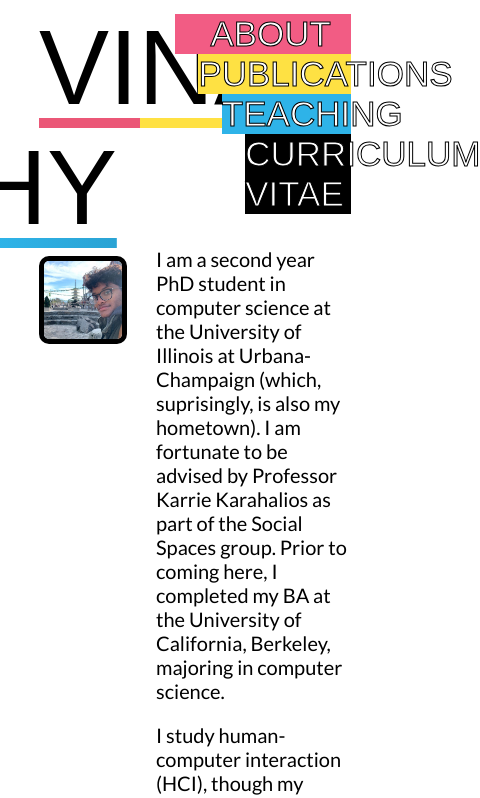
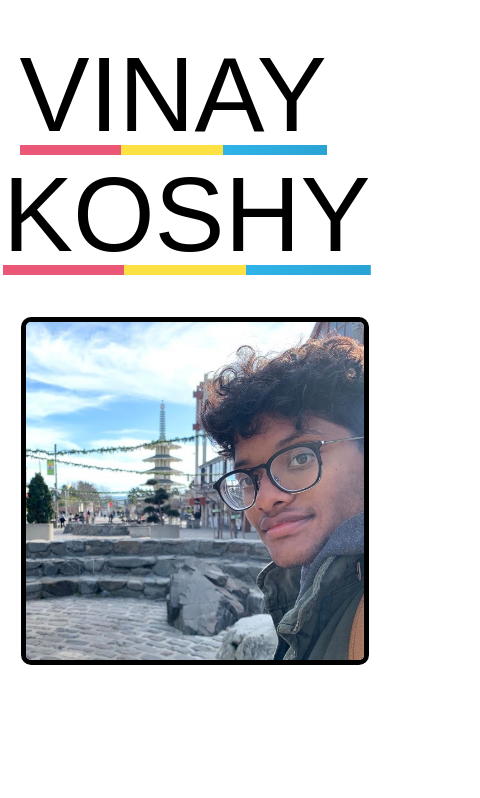
Before and after one commit to vinyoshy2/vinyoshy2.github.io, a React (Create React App) app in the folder my-app/: page / in a window 390 px wide. Shown: the top 798 px of the page, 480 px wide, since content can reach past the window. Built offline with nearby package versions, Linux system fonts and the light colour scheme; a web font is replaced by a local one.

Commit message:
mobile changes

```diff
--- a/my-app/src/App.css
+++ b/my-app/src/App.css
@@ -4,7 +4,18 @@ html, body, .App, #root {
 
 
 .App {
+  display: flex;
+  flex-direction: row;
+  justify-content: space-evenly;
+}
+
+@media (max-width: 800px){
+   html, body, .App, #root {
+     height:200vh;
+   }
+  .App {
     display: flex;
-    flex-direction: row;
-    justify-content: space-evenly;
+    justify-content: flex-start;
+    flex-direction: column;
+  }
 }
--- a/my-app/src/components/main-content/main-content.css
+++ b/my-app/src/components/main-content/main-content.css
@@ -3,3 +3,10 @@
     display: flex;
     flex-direction: column;
 }
+
+@media (max-width: 800px){
+  .main {
+    align-self: center;
+    width: 90%;
+  }
+}
--- a/my-app/src/components/navbar/navbar.css
+++ b/my-app/src/components/navbar/navbar.css
@@ -23,21 +23,17 @@
 
 #about {
   background-color: #F25C84;
-  width: 80%;
 }
 
 #publications {
   background-color: #FEE143;
-  width: 68%;
 }
 
 #teaching {
   background-color: #2EB3E8;
-  width: 56%;
 }
 #CV {
   background-color: #000000;
-  width: 44%;
 }
 
 a {
--- a/my-app/src/components/navbar/navbar.js
+++ b/my-app/src/components/navbar/navbar.js
@@ -16,6 +16,8 @@ export default class Navbar extends React.Component {
 	this.clicks = [...Array(4).keys()].map(num => (() => this.click(num)));
 	this.mouseOvers = [...Array(4).keys()].map(num => (() => this.mouseOver(num)));
 	this.mouseOffs = [...Array(4).keys()].map(num => (() => this.mouseOff(num)));
+
+	this.mobile = (window.innerWidth <= 800);
     }
     mouseOver(number) {
         this.setState({ cur_hover: number});
@@ -30,7 +32,11 @@ export default class Navbar extends React.Component {
 
     compute_width(position) {
         let dist = Math.abs(this.state.cur_hover - position);
-	return 80 - (dist * 12);
+	if (!this.mobile) {
+  	    return 80 - (dist * 12);
+	} else {
+            return 95 - (dist*10);
+	}
     }
     render() {
         return (
--- a/my-app/src/components/sidebar/sidebar.css
+++ b/my-app/src/components/sidebar/sidebar.css
@@ -1,9 +1,5 @@
  @import url('https://fonts.googleapis.com/css2?family=Lato&family=Rambla:ital,wght@1,700&display=swap');
 
-.email {
-  font-family: 'Lato', sans-serif;
-  font-size: 20px;
-}
 
 #last-name {
   align-self: flex-end;
@@ -76,3 +72,22 @@
 #Magenta {
   background-color: #ff00ff;
 }
+
+
+
+@media (max-width: 800px){
+  .sidebar {
+    width: 90%;
+    height: 100vh;
+    align-self: center;
+  }
+  .name {
+    margin-bottom: 5vh;
+  }
+  .sidebar-image {
+    height: 40vh;
+  }
+  .name-text {
+    font-size: 105px;
+  }
+}
```
